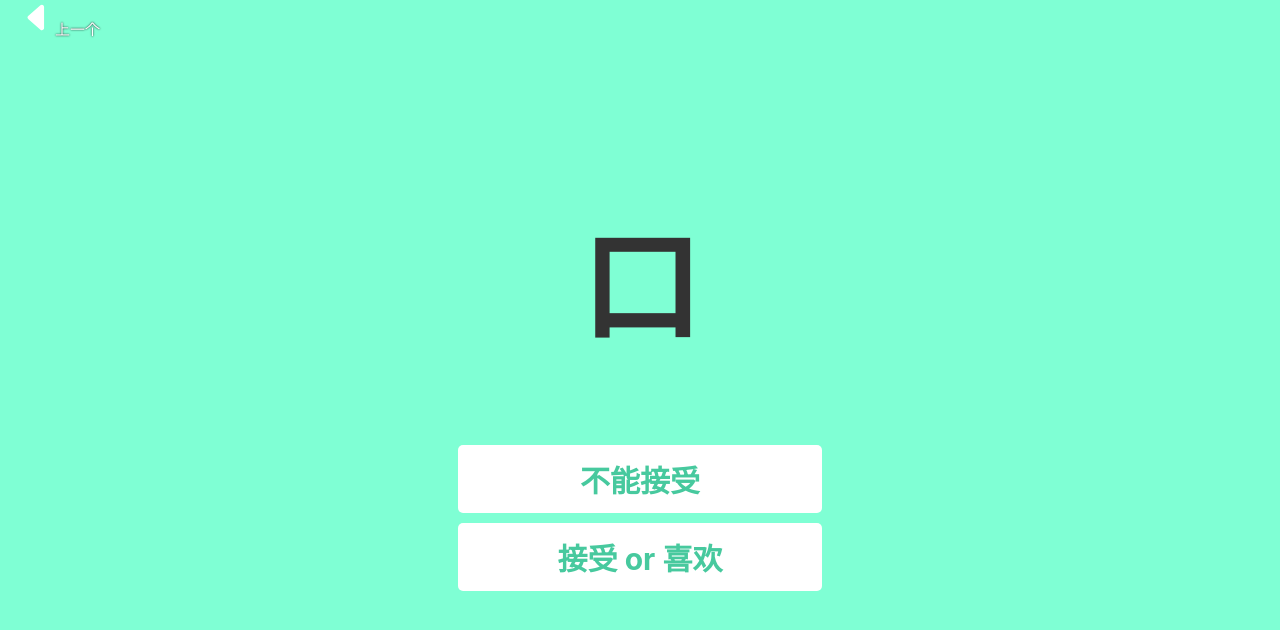
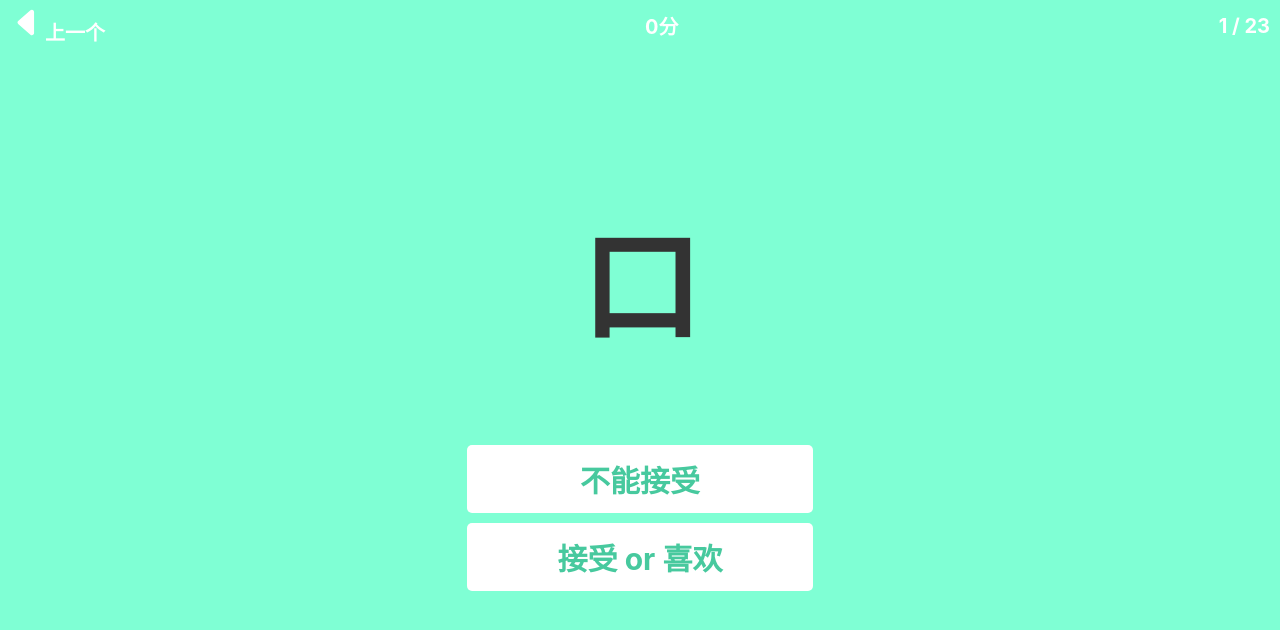
Before and after one commit to elpwc/seiheki-test, a Svelte app: page / in a window 1280 px wide. Shown: the top 630 px of the page. Built offline with nearby package versions, Linux system fonts and the light colour scheme.

Commit message:
stylesheet update

```diff
--- a/public/index.html
+++ b/public/index.html
@@ -1,20 +1,17 @@
 <!DOCTYPE html>
-<html lang="en">
+<html lang="zh-CN">
+  <head>
+    <meta charset="utf-8" />
+    <meta name="viewport" content="width=device-width,initial-scale=1" />
+    <meta name="author" content="elpwc" />
+    <title>Seiheki-test</title>
 
-<head>
-	<meta charset='utf-8'>
-	<meta name='viewport' content='width=device-width,initial-scale=1'>
+    <link rel="icon" type="image/png" href="./favicon.png" />
+    <link rel="stylesheet" href="./global.css" />
+    <link rel="stylesheet" href="./build/bundle.css" />
+    <!--link rel="stylesheet" href="https://cdnjs.cloudflare.com/ajax/libs/animate.css/4.1.1/animate.min.css" /-->
+    <script defer src="./build/bundle.js"></script>
+  </head>
 
-	<title>Svelte app</title>
-
-	<link rel='icon' type='image/png' href='/favicon.png'>
-	<link rel='stylesheet' href='/global.css'>
-	<link rel='stylesheet' href='/build/bundle.css'>
-	<link rel="stylesheet" href="https://cdnjs.cloudflare.com/ajax/libs/animate.css/4.1.1/animate.min.css" />
-	<script defer src='/build/bundle.js'></script>
-</head>
-
-<body>
-</body>
-
+  <body></body>
 </html>
--- a/src/App.svelte
+++ b/src/App.svelte
@@ -2,7 +2,7 @@
   import type Seiheki from './objects/seiheki';
   import { SeihekiBuilder } from './objects/seiheki';
   import Card from './Card.svelte';
-  import { currentPage, winHeight, winWidth, device } from './stores';
+  import { currentPage, winHeight, winWidth, device, selected, score_sum } from './stores';
   import SeihekiShow from './SeihekiShow.svelte';
   import gsap from 'gsap';
   import { onMount } from 'svelte';
@@ -37,8 +37,33 @@
     w_height = _;
   });
 
-  let change: boolean = false;
+  let last_page = 0;
   currentPage.subscribe((_) => {
+    last_page = currentPage_v;
+    currentPage_v = _;
+    if (last_page > currentPage_v) {
+      gsap.from('.card1', {
+        duration: 1,
+        left: -w_width,
+        ease: 'elastic.out(1, 0.3)',
+      });
+      gsap.to('.card1', {
+        duration: 1,
+        left: 0,
+        ease: 'elastic.out(1, 0.3)',
+      });
+      gsap.from('.card2', {
+        duration: 1,
+        left: 0,
+        ease: 'elastic.out(1, 0.3)',
+      });
+      gsap.to('.card2', {
+        duration: 1,
+        left: w_width,
+        ease: 'elastic.out(1, 0.3)',
+        onComplete: () => {},
+      });
+    } else {
       gsap.from('.card1', {
         duration: 1,
         left: 0,
@@ -60,44 +85,39 @@
         ease: 'elastic.out(1, 0.3)',
         onComplete: () => {},
       });
-    currentPage_v = _;
+    }
   });
-  let left1: number = 0;
-  let left2: number = w_width;
 </script>
 
 <main>
-  <div class="page bg" style="z-index: 0;">
-    <div
-      style="text-align: left; margin-left: 20px;"
-      on:click={() => {
-        currentPage.set(currentPage_v - 1);
-      }}
-    >
-      <span style="text-align: left; font-size: 15px; color: rgba(255, 255, 255, 100); text-shadow: 0 0 2px black;">
-        <svg xmlns="http://www.w3.org/2000/svg" width="35" height="35" fill="currentColor" class="bi bi-caret-left-fill" viewBox="0 0 16 16">
-          <path d="m3.86 8.753 5.482 4.796c.646.566 1.658.106 1.658-.753V3.204a1 1 0 0 0-1.659-.753l-5.48 4.796a1 1 0 0 0 0 1.506z" /></svg
-        >上一个
-      </span>
-    </div>
-  </div>
+  <div class="page bg" style="z-index: 0;" />
 
-  {left1}{left2}
   <div class="page" style="z-index: 1;">
-    <!--
-		<Card className={`animate__animated ${change? 'animate__backInRight':''}`} bind:left={left1}>
-			<ItemShow data={pagesdata[currentPage_v + 1]} />
-		</Card>
-		<Card className={`animate__animated ${change? 'animate__backOutLeft':''}`} bind:left={left2}>
-			<ItemShow data={pagesdata[currentPage_v + 2]} />
-		</Card>
-		-->
     <Card className={`card1`} left={-w_width}>
       <SeihekiShow data={seiheki_data[currentPage_v]} />
     </Card>
     <Card className={`card2`} left={0}>
       <SeihekiShow data={seiheki_data[currentPage_v]} />
     </Card>
+  </div>
+
+  <div class="header" style="z-index: 2;">
+    <div
+      class="header-item"
+      on:click={() => {
+        currentPage.set(currentPage_v - 1);
+      }}
+    >
+      <svg xmlns="http://www.w3.org/2000/svg" width="35" height="35" fill="currentColor" class="bi bi-caret-left-fill" viewBox="0 0 16 16">
+        <path d="m3.86 8.753 5.482 4.796c.646.566 1.658.106 1.658-.753V3.204a1 1 0 0 0-1.659-.753l-5.48 4.796a1 1 0 0 0 0 1.506z" /></svg
+      ><span>上一个</span>
+    </div>
+
+    <div class="header-item">{`${score_sum}分`}</div>
+
+    <div class="header-item">
+      {`${currentPage_v + 1} / ${seiheki_data.length}`}
+    </div>
   </div>
 </main>
 
@@ -115,6 +135,23 @@
     top: 0;
     bottom: 0;
   }
+  .header {
+    position: fixed;
+    display: flex;
+    justify-content: space-between;
+    top: 0;
+    left: 0;
+    right: 0;
+    height: fit-content;
+    align-items: center;
+    padding: 5px 10px;
+  }
+  .header-item {
+    font-size: 20px;
+    font-weight: bold;
+    color: rgba(255, 255, 255, 100);
+  }
+
   .bg {
     background-color: aquamarine;
   }
--- a/src/SeihekiShow.svelte
+++ b/src/SeihekiShow.svelte
@@ -10,25 +10,19 @@
     currentPage_v = _;
   });
 
-  const button_text: string[][] = [[],
-    ['不能接受', '接受 or 喜欢'],
-    ['不能接受', '接受', '喜欢'],
-    ['不能接受', '无所谓', '接受', '喜欢'],
-    ['不能接受', '无所谓', '接受', '喜欢'],
-  ];
+  const button_text: string[][] = [[], ['不能接受', '接受 or 喜欢'], ['不能接受', '接受', '喜欢'], ['不能接受', '无所谓', '接受', '喜欢'], ['不能接受', '无所谓', '接受', '喜欢']];
+
+  const btn_onclick = () => {
+    currentPage.set(currentPage_v + 1);
+  };
 </script>
 
 <div class="box">
-
-  <p class="title" style={`font-size: ${~~(440 / (8 + 3 * data.title.length))*3}px`}>{data.title}</p>
-  <div class="bottomdiv" style={device === 'desktop'?'padding: 0 35%':''}>
+  <p class="title" style={`font-size: ${~~(440 / (8 + 3 * data.title.length)) * 3}px`}>{data.title}</p>
+  <div class="bottomdiv" style={device === 'desktop' ? 'padding: 0 35%' : ''}>
     <div class="btnlist">
       {#each new Array(data.score + 1) as _, i}
-        <button class='selectbtn'
-          on:click={() => {
-            currentPage.set(currentPage_v + 1);
-          }}
-        >{button_text[data.score][i]}</button>
+        <button class="selectbtn" on:click={btn_onclick}>{button_text[data.score][i]}</button>
       {/each}
     </div>
   </div>
@@ -52,7 +46,10 @@
     height: 45%;
   }
   .btnlist {
-    display: grid;
+    display: flex;
+    flex-direction: column;
+    align-items: center;
+    padding: 0 10px;
   }
   .selectbtn {
     margin: 5px 10px;
@@ -62,8 +59,18 @@
     border: none;
     border-radius: 5px;
     color: rgb(71, 201, 158);
+    transition: 200ms;
+    width: 95%;
   }
-  .selectbtn:hover{
-    color: rgb(96, 245, 195);
+
+  @media (any-hover: hover) {
+    .selectbtn:hover {
+      color: rgb(99, 236, 190);
+      width: 105%;
+    }
+  }
+
+  .selectbtn:active {
+    width: 90%;
   }
 </style>
--- a/src/stores.ts
+++ b/src/stores.ts
@@ -5,4 +5,7 @@ export let currentPage: Writable<number> = writable(0);
 export let winHeight = writable(0);
 export let winWidth = writable(0);
 
+export let selected: [number, number] = [0, 0]; // score, selected score
+export let score_sum: number = 0;
+
 export const device: string = /Android|webOS|iPhone|iPod|BlackBerry/i.test(navigator.userAgent) ? 'mobile' : 'desktop';
```
Lines whose indentation alone changed are shown as unchanged.
